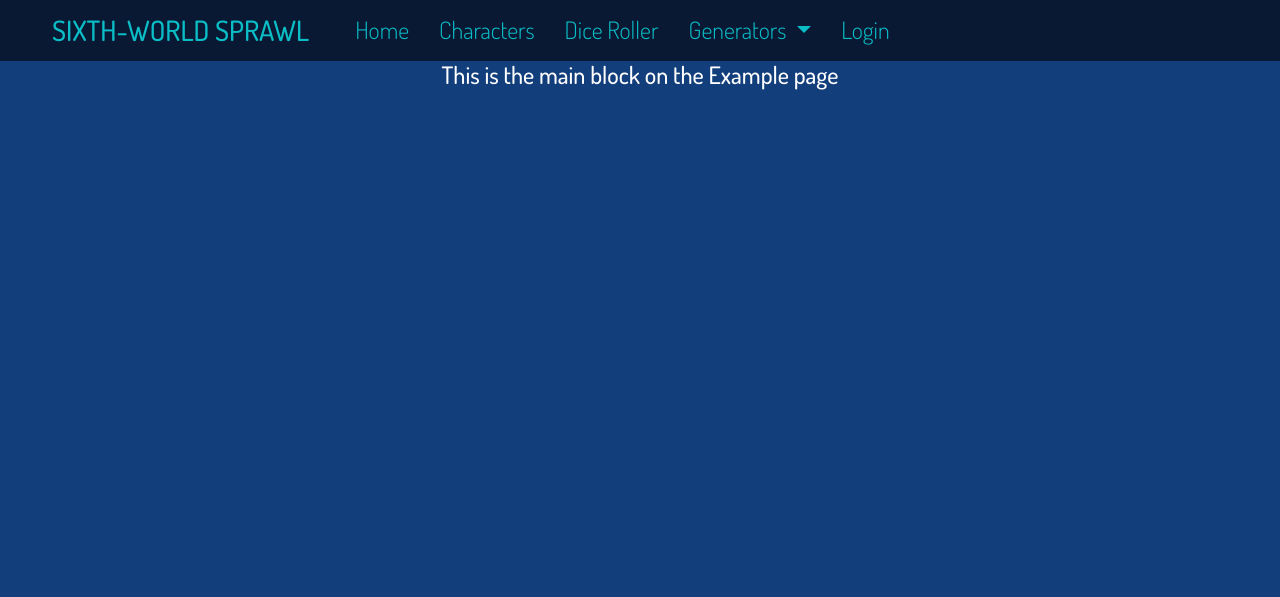
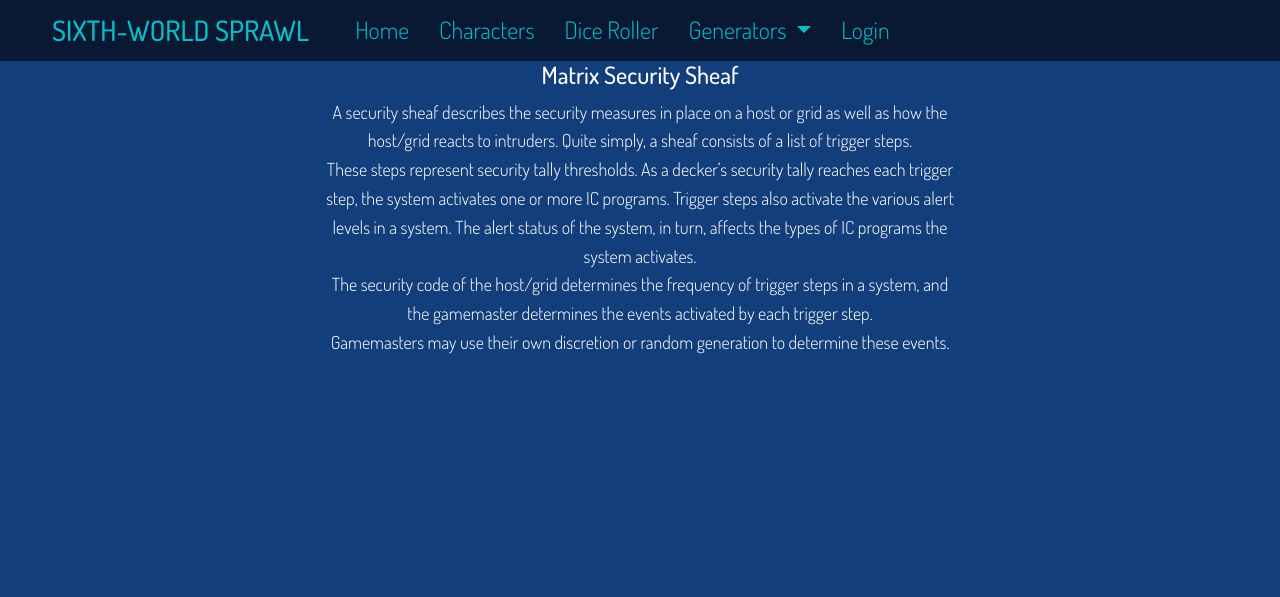
Before and after one commit to RocinRykor/SixthWorldSprawlWebsite, a Flask app: page /matrixsecurity in a window 1280 px wide. Shown: the top 597 px of the page. Run offline with Flask 3, Linux system fonts and the light colour scheme.

Commit message:
start on matrix security sheaf generator

```diff
--- a/sixthworldsprawl/templates/public/generators/matrixsecurity.html
+++ b/sixthworldsprawl/templates/public/generators/matrixsecurity.html
@@ -1,6 +1,24 @@
 <!DOCTYPE html>
 {% extends "public/partials/base.html" %} {% block main %}
 
-<h2>This is the main block on the Example page</h2>
+<div class="w-50 mx-auto">
+	<h2>Matrix Security Sheaf</h2>
+
+	<p>
+		A security sheaf describes the security measures in place on a host or
+		grid as well as how the host/grid reacts to intruders. Quite simply, a
+		sheaf consists of a list of trigger steps. <br />
+		These steps represent security tally thresholds. As a decker’s security
+		tally reaches each trigger step, the system activates one or more IC
+		programs. Trigger steps also activate the various alert levels in a
+		system. The alert status of the system, in turn, affects the types of IC
+		programs the system activates. <br />
+		The security code of the host/grid determines the frequency of trigger
+		steps in a system, and the gamemaster determines the events activated by
+		each trigger step. <br />
+		Gamemasters may use their own discretion or random generation to
+		determine these events.
+	</p>
+</div>
 
 {% endblock %}
```
